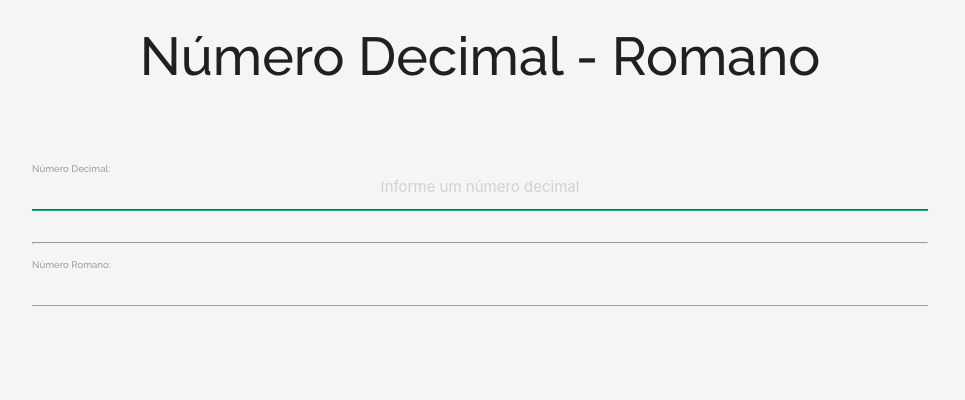
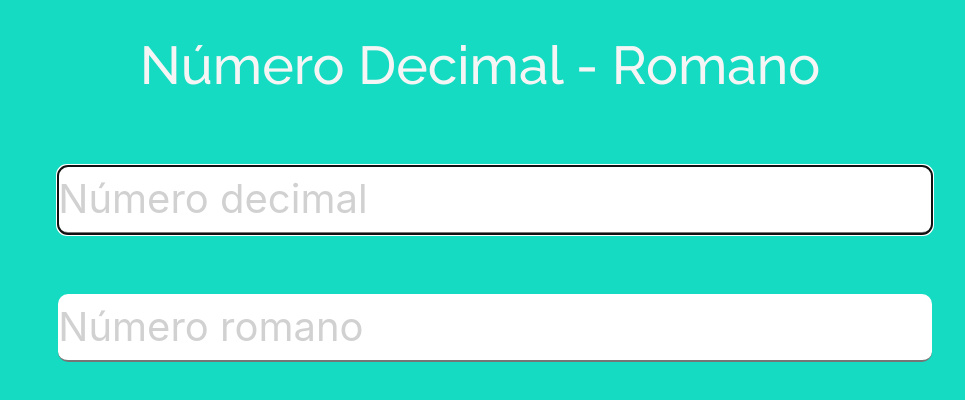
Before and after one commit to Matheus-Augusto-Canteri/ProjetoRomanos, a plain HTML site: page index.html in a window 1280 px wide. Shown: the whole page, without its empty margins (160-1125 px from the left). Drawn offline with nearby package versions, Linux system fonts and the light colour scheme.

Commit message:
Style formed

```diff
--- a/css/style.css
+++ b/css/style.css
@@ -1,275 +1,45 @@
-.container {
-    margin: 0 auto;
-    max-width: 1280px;
-    width: 90%
-}
-
-@media only screen and (min-width: 601px) {
-    .container {
-        width: 85%
-    }
-}
-
-@media only screen and (min-width: 993px) {
-    .container {
-        width: 70%
-    }
-}
-
-.container .row {
-    margin-left: -0.75rem;
-    margin-right: -0.75rem
-}
-
-.section.no-pad {
-    padding: 0
-}
-
-.section.no-pad-bot {
-    padding-bottom: 0
-}
-
-.section.no-pad-top {
-    padding-top: 0
-}
-
-.row {
-    margin-left: auto;
-    margin-right: auto;
-    margin-bottom: 20px
-}
-
-.row:after {
-    content: "";
-    display: inline-block;
-    clear: both
-}
-
-.row .col {
-    float: left;
-    box-sizing: border-box;
-    padding: 0 0.75rem;
-    min-height: 50px
-}
-
-.row .col.s12 {
-    width: 100%;
-    margin-left: auto;
-    left: auto;
-    right: auto
-}
-
-.row .col.offset-s12 {
-    margin-left: 100%
-}
-
-.row .col.pull-s12 {
-    right: 100%
-}
-
-.row .col.push-s12 {
-    left: 100%
-}
-
-.row .col.m12 {
-    width: 100%;
-    margin-left: auto;
-    left: auto;
-    right: auto
-}
-
-.row .col.offset-m12 {
-    margin-left: 100%
-}
-
-.row .col.pull-m12 {
-    right: 100%
-}
-
-.row .col.push-m12 {
-    left: 100%
-}
-
-.row .col.l12 {
-    width: 100%;
-    margin-left: auto;
-    left: auto;
-    right: auto
-}
-
-.row .col.offset-l12 {
-    margin-left: 100%
-}
-
-.row .col.pull-l12 {
-    right: 100%
-}
-
-.row .col.push-l12 {
-    left: 100%
-}
-
-html {
-    line-height: 1.5;
-    font-family: "Roboto", sans-serif;
-    font-weight: normal;
-    color: rgba(0, 0, 0, 0.87)
-}
-
-@media only screen and (min-width: 0) {
-    html {
-        font-size: 14px
-    }
-}
-
-@media only screen and (min-width: 992px) {
-    html {
-        font-size: 14.5px
-    }
-}
-
-@media only screen and (min-width: 1200px) {
-    html {
-        font-size: 15px
-    }
-}
-
-h1,
-h2,
-h3,
-h4,
-h5,
-h6 {
-    font-weight: 400;
-    line-height: 1.1
-}
-
-h1 a,
-h2 a,
-h3 a,
-h4 a,
-h5 a,
-h6 a {
-    font-weight: inherit
-}
-
-h1 {
-    font-size: 4.2rem;
-    line-height: 110%;
-    margin: 2.1rem 0 1.68rem 0
-}
-
-h2 {
-    font-size: 3.56rem;
-    line-height: 110%;
-    margin: 1.78rem 0 1.424rem 0
-}
-
-h3 {
-    font-size: 2.92rem;
-    line-height: 110%;
-    margin: 1.46rem 0 1.168rem 0
-}
-
-h4 {
-    font-size: 2.28rem;
-    line-height: 110%;
-    margin: 1.14rem 0 0.912rem 0
-}
-
-input[type=romano],
-/*  Romano */
-input[type=dec],
-/* Dec */
-textarea.materialize-textarea {
-    background-color: transparent;
-    border: none;
-    border-bottom: 1px solid #9e9e9e;
-    border-radius: 0;
-    outline: none;
-    height: 3rem;
-    width: 100%;
-    font-size: 1rem;
-    margin: 0 0 20px 0;
-    padding: 0;
-    box-shadow: none;
-    box-sizing: content-box;
-    transition: all 0.3s
-}
-
-input[type=romano]:focus:not([readonly]),
-input[type=dec]:focus:not([readonly]),
-textarea.materialize-textarea:focus:not([readonly]) {
-    border-bottom: 1px solid #ff0000;
-    box-shadow: 0 1px 0 0 #26a69a
-}
-
-.input-field {
-    position: relative;
-    margin-top: 1rem
-}
-
-.input-field.inline {
-    display: inline-block;
-    vertical-align: middle;
-    margin-left: 5px
-}
-
-.input-field.inline input,
-.input-field.inline .select-dropdown {
-    margin-bottom: 1rem
-}
-
-.input-field.col label {
-    left: 0.75rem
-}
-
-.input-field.col .prefix~label,
-.input-field.col .prefix~.validate~label {
-    width: calc(100% - 3rem - 1.5rem)
-}
-
-.input-field label {
-    color: #9e9e9e;
-    position: absolute;
-    top: 0.8rem;
-    left: 0;
-    font-size: 1rem;
-    cursor: text;
-    transition: .2s ease-out
-}
-
-.input-field label.active {
-    font-size: 0.8rem;
-    -webkit-transform: translateY(-140%);
-    transform: translateY(-140%)
-        /* Transitar*/
-}
-
-input {
-    text-align: center;
-}
-
-input[type="romano"] {
-    font-size: 30px;
-    font-family: "Cinzel", Cinzel;
-    font-weight: bold;
-    color: #000 !important;
-}
-
-hr {
-    margin-top: 70px;
-}
-
 body {
     font-family: 'Raleway', sans-serif;
-    background: whitesmoke;
+    background: rgb(20, 219, 193);
 }
 
 #titulo-principal{
-    transition: 350ms;
+    transition: 1.5s;
+    color: whitesmoke;
 }
 
 #titulo-principal:hover{
-    font-size: 65px;
+    font-size: 55px;
 }
+
+#prova-real{
+    font-weight: bold;
+    font-size: 30px;
+    transition: 450ms;
+}
+
+#prova-real:hover{
+    color: rgb(0, 89, 172);
+    font-size: 35px;
+}
+
+#dec,  #romano{
+    font-size: 40px;
+    width: 100%;
+    padding: 10px 0 10px 0;
+    margin: 15px;
+    border-top: transparent;
+    border-left: transparent;
+    border-right: transparent;
+}
+
+input{
+    border-radius: 10px;
+    transition: 800ms;
+    background-color: rgb(255, 255, 255);
+}
+
+input:hover{
+    background-color: rgb(205, 248, 255);
+    border-radius: 10px;
+}
--- a/index.html
+++ b/index.html
@@ -17,33 +17,27 @@
 
 <body>
 
-	<div class="container center">
-		<div class="row">
+	<div class="container">
+		<div class="row center">
 			<h2 id="titulo-principal">Número Decimal - Romano</h2>
 		</div>
 
-		<div class="row">
+		<div class="row center">
 			<div class="input-field col s12">
-				<label for="dec" class="active">Número Decimal:</label>
-				<input type="dec" placeholder="Informe um número decimal" id="dec" autofocus maxlength="4">
+				<input type="dec" placeholder="Número decimal" id="dec" autofocus maxlength="4">
 			</div>
 
-			<div class="input-field col s12">
-				<label for="romano" class="active">Número Romano:</label>
-				<input type="romano" class="romano" id="romano" readonly="readonly">
+			<div class="input-field col s12 center">
+				<input type="romano" class="romano" placeholder="Número romano" id="romano" readonly="readonly">
 			</div>
 		</div>
 
 		<div class="row" style="display:none" id="provaRealBox">
-			<div class="col s12">
-				<a target="_new" id="provaReal" href=""></a>
-			</div>
+				<a target="_new" id="prova-real" href=""></a>
 		</div>
-		<hr />
 
-</body>
-<script src="https://cdnjs.cloudflare.com/ajax/libs/materialize/0.97.8/js/materialize.min.js" integrity="sha512-E9vR5BfN3bwSc45BWl95328hvOcBYjMzKAKgdNM59yQXpTC4glztZyVoFJRp5qPc5A95zUZ8D5N7kEwUtJ9f6w==" crossorigin="anonymous" referrerpolicy="no-referrer"></script>
-<script src="https://cdnjs.cloudflare.com/ajax/libs/jquery/3.6.0/jquery.min.js" integrity="sha512-894YE6QWD5I59HgZOGReFYm4dnWc1Qt5NtvYSaNcOP+u1T9qYdvdihz0PPSiiqn/+/3e7Jo4EaG7TubfWGUrMQ==" crossorigin="anonymous" referrerpolicy="no-referrer"></script>
-<script src="javascript/script.js"></script>
-
+		<script src="https://cdnjs.cloudflare.com/ajax/libs/materialize/0.97.8/js/materialize.min.js" integrity="sha512-E9vR5BfN3bwSc45BWl95328hvOcBYjMzKAKgdNM59yQXpTC4glztZyVoFJRp5qPc5A95zUZ8D5N7kEwUtJ9f6w==" crossorigin="anonymous" referrerpolicy="no-referrer"></script>
+		<script src="https://cdnjs.cloudflare.com/ajax/libs/jquery/3.6.0/jquery.min.js" integrity="sha512-894YE6QWD5I59HgZOGReFYm4dnWc1Qt5NtvYSaNcOP+u1T9qYdvdihz0PPSiiqn/+/3e7Jo4EaG7TubfWGUrMQ==" crossorigin="anonymous" referrerpolicy="no-referrer"></script>
+		<script src="javascript/script.js"></script>
+	</body>
 </html>
--- a/javascript/script.js
+++ b/javascript/script.js
@@ -45,7 +45,7 @@ const numberMap = {
     ]
 };
 
-//Obs número maximo é 1999
+//Obs número maximo é "3999"
 
 function romanoIsVeryGood(input){
 
@@ -54,7 +54,7 @@ function romanoIsVeryGood(input){
 
     var numero = parseInt(input);
 
-    if(numero > 1999){
+    if(numero > 3999){
         return "Número máximo '1999'";
     }
 
@@ -88,6 +88,6 @@ document.getElementById("dec").addEventListener('keyup', function() {
 
     var provaReal = 'http://numeracaoromana.babuo.com/'+ numberCheck + '-em-numeros-romanos';
     document.getElementById("provaRealBox").style = "display: block";
-    document.getElementById("provaReal").href = provaReal;
-    document.getElementById("provaReal").innerHTML  = 'Validação: ' + numberCheck;
+    document.getElementById("prova-real").href = provaReal;
+    document.getElementById("prova-real").innerHTML  = 'Clique aqui para conferir: ' + numberCheck;
 });
```
